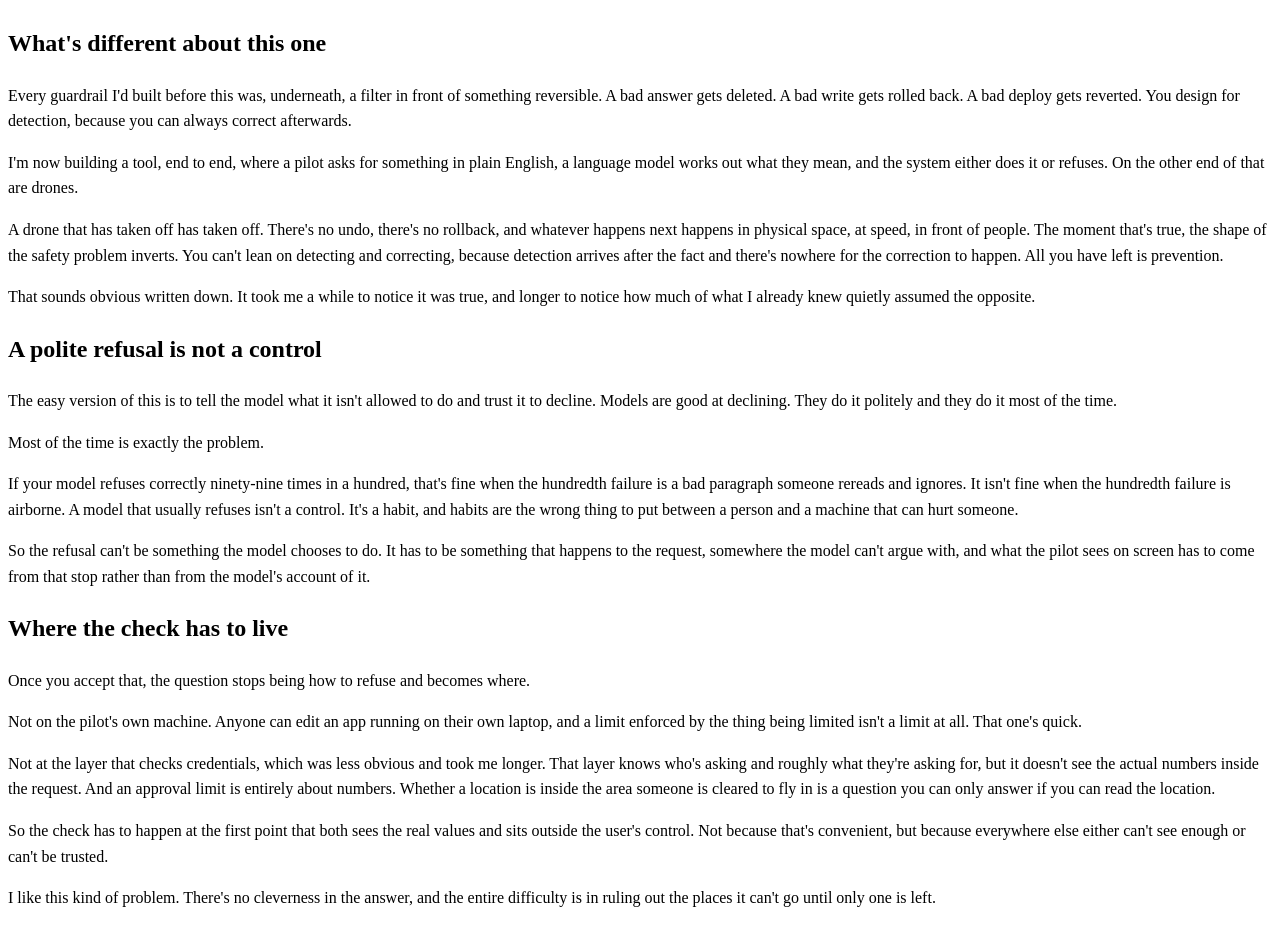
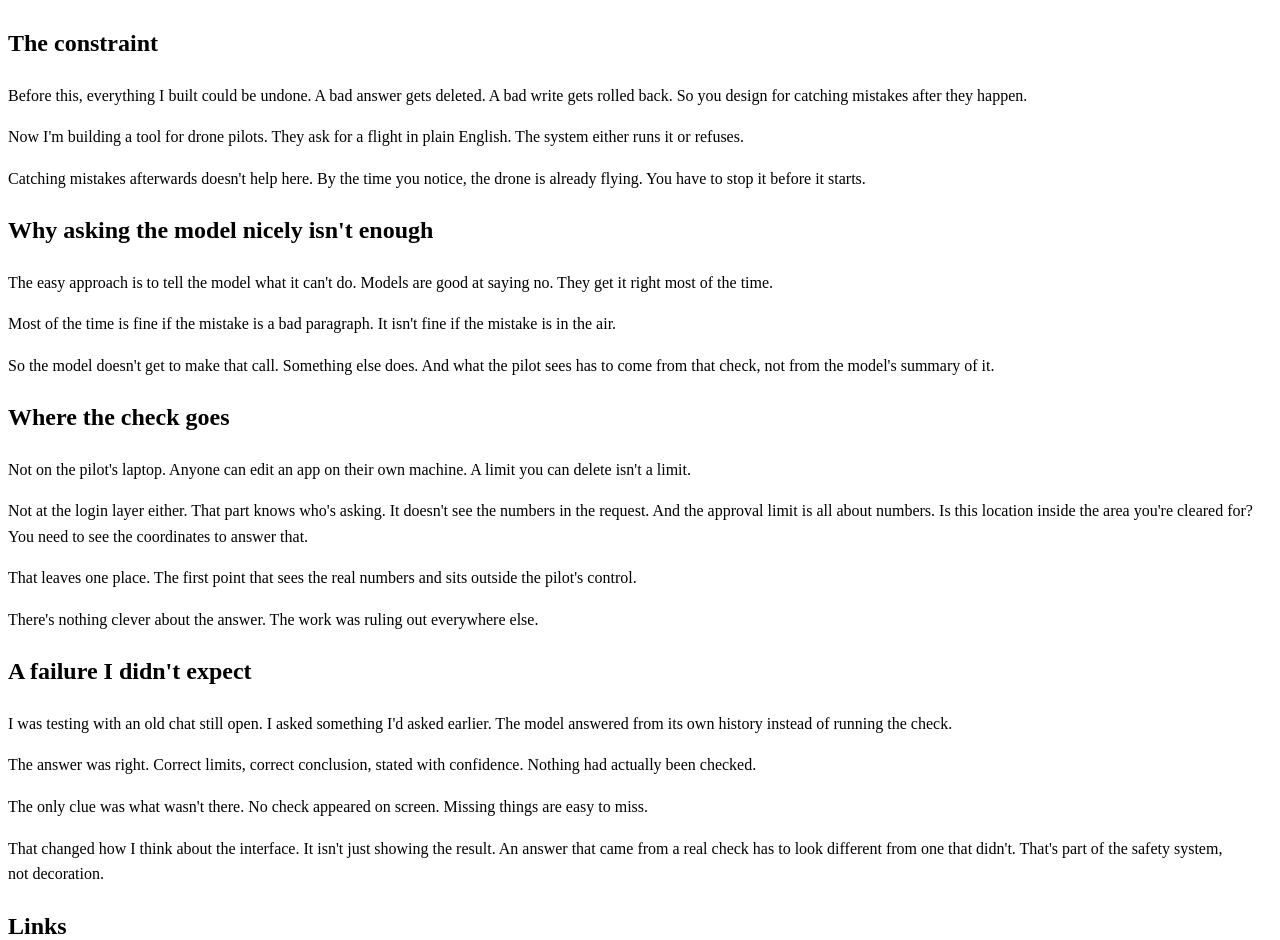
Before and after one commit to arshinsikka/portfolio, a React (Vite) app in the folder client/: page /projects/garuda-refusal-layer in a window 1280 px wide. Shown: the part 206-1146 px from the top of the page. Built offline with nearby package versions, Linux system fonts and the light colour scheme.

Commit message:
Rewrite the Garuda case study in plainer language

```diff
--- a/client/src/content/projects.ts
+++ b/client/src/content/projects.ts
@@ -15,94 +15,68 @@ export const projects: Project[] = [
     tier: "featured",
     group: "production",
     summary:
-      "Most software safety assumes you can undo things. You cannot undo a drone that has taken off, and that changes the whole shape of the problem.",
+      "You can delete a bad answer. You can't un-fly a drone. That changes where the checks go.",
     body: [],
     sections: [
       {
-        heading: "What's different about this one",
+        heading: "The constraint",
         paragraphs: [
           {
-            text: "Every guardrail I'd built before this was, underneath, a filter in front of something reversible. A bad answer gets deleted. A bad write gets rolled back. A bad deploy gets reverted. You design for detection, because you can always correct afterwards.",
+            text: "Before this, everything I built could be undone. A bad answer gets deleted. A bad write gets rolled back. So you design for catching mistakes after they happen.",
           },
           {
-            text: "I'm now building a tool, end to end, where a pilot asks for something in plain English, a language model works out what they mean, and the system either does it or refuses. On the other end of that are drones.",
+            text: "Now I'm building a tool for drone pilots. They ask for a flight in plain English. The system either runs it or refuses.",
           },
           {
-            text: "A drone that has taken off has taken off. There's no undo, there's no rollback, and whatever happens next happens in physical space, at speed, in front of people. The moment that's true, the shape of the safety problem inverts. You can't lean on detecting and correcting, because detection arrives after the fact and there's nowhere for the correction to happen. All you have left is prevention.",
-          },
-          {
-            text: "That sounds obvious written down. It took me a while to notice it was true, and longer to notice how much of what I already knew quietly assumed the opposite.",
+            text: "Catching mistakes afterwards doesn't help here. By the time you notice, the drone is already flying. You have to stop it before it starts.",
           },
         ],
       },
       {
-        heading: "A polite refusal is not a control",
+        heading: "Why asking the model nicely isn't enough",
         paragraphs: [
           {
-            text: "The easy version of this is to tell the model what it isn't allowed to do and trust it to decline. Models are good at declining. They do it politely and they do it most of the time.",
+            text: "The easy approach is to tell the model what it can't do. Models are good at saying no. They get it right most of the time.",
           },
           {
-            text: "Most of the time is exactly the problem.",
+            text: "Most of the time is fine if the mistake is a bad paragraph. It isn't fine if the mistake is in the air.",
           },
           {
-            text: "If your model refuses correctly ninety-nine times in a hundred, that's fine when the hundredth failure is a bad paragraph someone rereads and ignores. It isn't fine when the hundredth failure is airborne. A model that usually refuses isn't a control. It's a habit, and habits are the wrong thing to put between a person and a machine that can hurt someone.",
-          },
-          {
-            text: "So the refusal can't be something the model chooses to do. It has to be something that happens to the request, somewhere the model can't argue with, and what the pilot sees on screen has to come from that stop rather than from the model's account of it.",
+            text: "So the model doesn't get to make that call. Something else does. And what the pilot sees has to come from that check, not from the model's summary of it.",
           },
         ],
       },
       {
-        heading: "Where the check has to live",
+        heading: "Where the check goes",
         paragraphs: [
           {
-            text: "Once you accept that, the question stops being how to refuse and becomes where.",
+            text: "Not on the pilot's laptop. Anyone can edit an app on their own machine. A limit you can delete isn't a limit.",
           },
           {
-            text: "Not on the pilot's own machine. Anyone can edit an app running on their own laptop, and a limit enforced by the thing being limited isn't a limit at all. That one's quick.",
+            text: "Not at the login layer either. That part knows who's asking. It doesn't see the numbers in the request. And the approval limit is all about numbers. Is this location inside the area you're cleared for? You need to see the coordinates to answer that.",
           },
           {
-            text: "Not at the layer that checks credentials, which was less obvious and took me longer. That layer knows who's asking and roughly what they're asking for, but it doesn't see the actual numbers inside the request. And an approval limit is entirely about numbers. Whether a location is inside the area someone is cleared to fly in is a question you can only answer if you can read the location.",
+            text: "That leaves one place. The first point that sees the real numbers and sits outside the pilot's control.",
           },
           {
-            text: "So the check has to happen at the first point that both sees the real values and sits outside the user's control. Not because that's convenient, but because everywhere else either can't see enough or can't be trusted.",
-          },
-          {
-            text: "I like this kind of problem. There's no cleverness in the answer, and the entire difficulty is in ruling out the places it can't go until only one is left.",
+            text: "There's nothing clever about the answer. The work was ruling out everywhere else.",
           },
         ],
       },
       {
-        heading: "The scariest thing I've found",
+        heading: "A failure I didn't expect",
         paragraphs: [
           {
-            text: "I was running the tool with an old conversation still on screen. I asked a question I'd asked earlier, and the model answered from what it had already said instead of actually checking anything.",
+            text: "I was testing with an old chat still open. I asked something I'd asked earlier. The model answered from its own history instead of running the check.",
           },
           {
-            text: "The answer was perfect. Correct limits, correct conclusion, stated with complete confidence. Nothing had been checked. Nothing had been refused. No record of it existed anywhere, because nothing had happened.",
+            text: "The answer was right. Correct limits, correct conclusion, stated with confidence. Nothing had actually been checked.",
           },
           {
-            text: "The only way to tell was that no check appeared on screen, and that's an absence. You don't notice absences, especially not glancing at a display while doing something else.",
+            text: "The only clue was what wasn't there. No check appeared on screen. Missing things are easy to miss.",
           },
           {
-            text: "That's the failure mode I think about most now, and it isn't the one people expect. Everyone worries about AI saying something obviously wrong, and obviously wrong is survivable, because people catch it. The dangerous version is fluent, confident, and completely fabricated, describing a safety check that never ran. Put that in front of hardware and it's genuinely frightening.",
-          },
-          {
-            text: "It also changed what I think the interface is for. An answer that came from a real check has to look different from one that didn't. That's not decoration, it's part of the safety system.",
-          },
-        ],
-      },
-      {
-        heading: "What I think this generalises to",
-        paragraphs: [
-          {
-            text: "Most of the work on making AI safe has grown up around AI that produces text. Text is reversible. You can read it, disagree with it, delete it, try again. Almost every technique in that space quietly assumes there's a person in the loop with time to notice.",
-          },
-          {
-            text: "AI is now being handed the ability to act, and actions don't come with an undo. Drones are an obvious case because the consequence is physical and fast, but the same thing is true of anything that moves money, changes records, or sends something irreversibly to someone else.",
-          },
-          {
-            text: "I don't think the answer is better models. A better model still fails sometimes, and sometimes is what you can't accept. I think it's that the parts of these systems that can refuse have to sit outside the parts that can be persuaded, and we should be designing them that way now rather than after something goes wrong.",
+            text: "That changed how I think about the interface. It isn't just showing the result. An answer that came from a real check has to look different from one that didn't. That's part of the safety system, not decoration.",
           },
         ],
       },
@@ -254,7 +228,7 @@ export const projects: Project[] = [
             text: "So the first thing I wrote wasn't code. It was the protocol: which time horizons I'd test, how I'd define market conditions, how I'd calculate trading costs, exactly what would count as the signal being tradable, and how I'd test whether any result was statistically real. I committed that document as the very first thing in the repository, before a single line of analysis existed, so every later piece of work sits underneath it in the history and anyone can check the order.",
           },
           {
-            text: "The part that actually matters: I wrote down all four possible outcomes in advance and declared each of them valid, including \"there's no effect here\" and \"there isn't enough data to tell.\" Committing to a method only works if you've committed to publishing whatever it produces.",
+            text: 'The part that actually matters: I wrote down all four possible outcomes in advance and declared each of them valid, including "there\'s no effect here" and "there isn\'t enough data to tell." Committing to a method only works if you\'ve committed to publishing whatever it produces.',
           },
         ],
       },
@@ -265,7 +239,7 @@ export const projects: Project[] = [
             text: "Rebuilding the data, then checking it against myself. The exchange doesn't publish the state of the order book. It publishes one snapshot and then a continuous stream of changes, so the actual state at any moment has to be rebuilt by replaying every update in order. One misapplied update silently corrupts everything after it, and there's no correct answer sitting anywhere to compare against. So I wrote a second, independent version of the rebuild and checked the two against each other at sampled points. Reimplementing something you've already built feels like wasted effort right up until it disagrees with itself.",
           },
           {
-            text: "Reading the final test data exactly once. The dataset was split into a portion for building, a portion for tuning, and a portion held back. That last portion was opened once, at the end, and every parameter applied to it was checked to be identical to values frozen before it was touched. Not \"I was careful about it.\" Verified.",
+            text: 'Reading the final test data exactly once. The dataset was split into a portion for building, a portion for tuning, and a portion held back. That last portion was opened once, at the end, and every parameter applied to it was checked to be identical to values frozen before it was touched. Not "I was careful about it." Verified.',
           },
           {
             text: "Assuming the worst about costs. I assumed I'd pay the full gap between buy and sell prices on both entry and exit, with no favourable treatment on order queues, and I ran the whole analysis across four different fee levels rather than picking one. Picking a single fee would have made the conclusion an artifact of that choice.",
@@ -355,10 +329,7 @@ export const projects: Project[] = [
     dates: "Jul 2025 – Mar 2026",
     tier: "featured",
     group: "ventures",
-    accolades: [
-      { text: "BLOCK71-backed" },
-      { text: "VIP@SoC Finalist" },
-    ],
+    accolades: [{ text: "BLOCK71-backed" }, { text: "VIP@SoC Finalist" }],
     summary:
       "We surveyed 500 students, found a gap nobody was serving, and built it. The thing that stopped us wasn't in the product at all.",
     body: [],
@@ -665,8 +636,13 @@ export const standardProjects = projects.filter((p) => p.tier === "standard");
  * all" is a property of the content model rather than of one page. Heading
  * copy lives in `sectionCopy.projects.groups`, with every other heading.
  */
-export const projectGroups = (["production", "research", "ventures", "earlier"] as const)
-  .map((group) => ({ group, projects: projects.filter((p) => p.group === group) }))
+export const projectGroups = (
+  ["production", "research", "ventures", "earlier"] as const
+)
+  .map((group) => ({
+    group,
+    projects: projects.filter((p) => p.group === group),
+  }))
   .filter((g) => g.projects.length > 0);
 
 export const projectBySlug = (slug: string): Project | undefined =>
```
